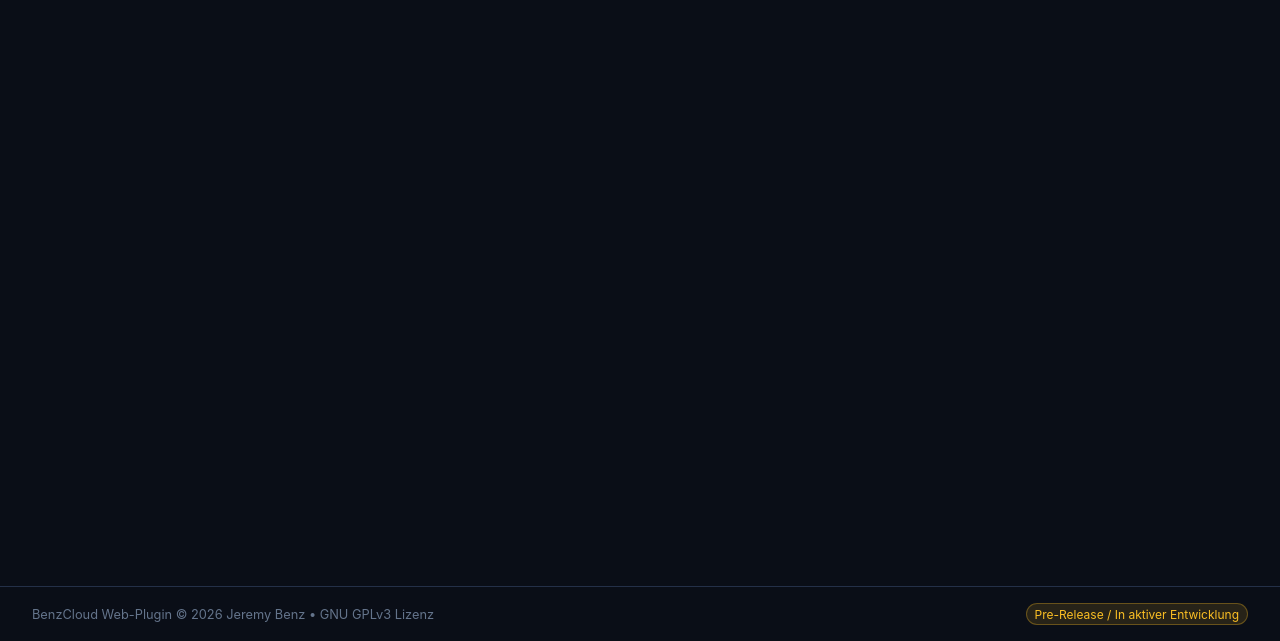
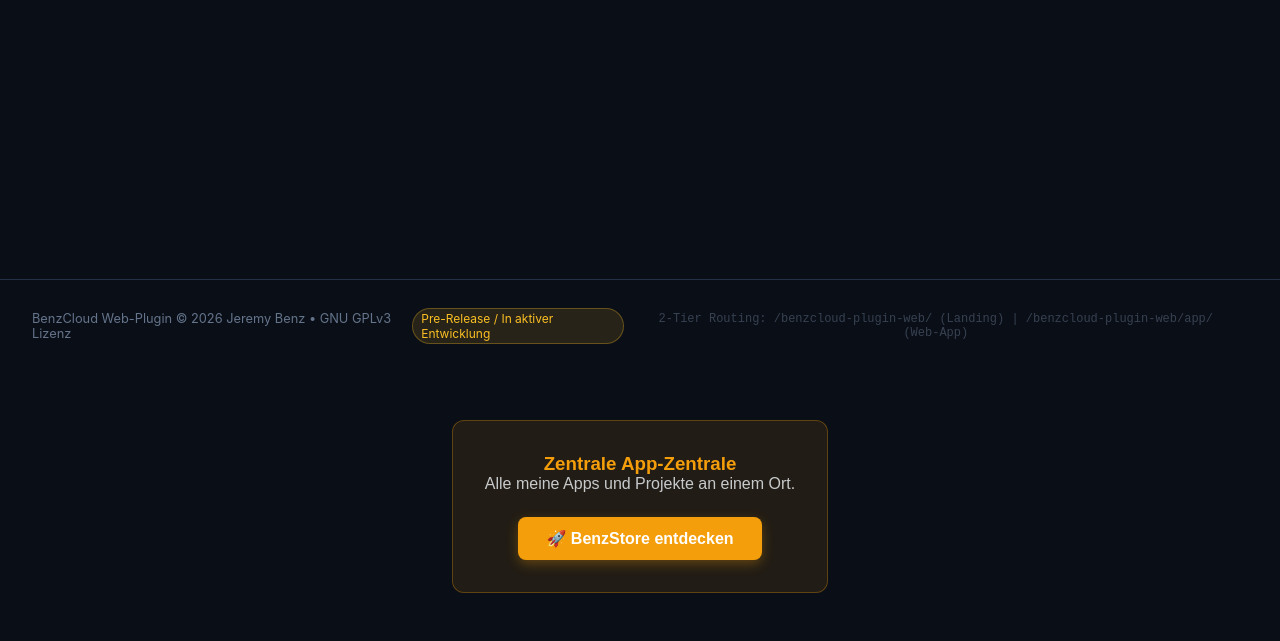
Before and after one commit to benzjeremy/benzcloud-plugin-web, a plain HTML site: page web/index.html in a window 1280 px wide. Shown: the part 159-800 px from the top of the page. Drawn offline with Linux system fonts and the light colour scheme; no server answers.

Commit message:
feat: apply website standards (Security, BenzStore CTA, 2-Tier Routing, Go-Install)

```diff
--- a/web/index.html
+++ b/web/index.html
@@ -1,6 +1,9 @@
 <!DOCTYPE html>
 <html lang="de" data-theme="dark">
 <head>
+  <meta http-equiv="Content-Security-Policy" content="default-src 'self'; script-src 'self' 'unsafe-inline'; style-src 'self' 'unsafe-inline'; img-src 'self' data: https:; font-src 'self'; frame-src 'none'; object-src 'none'; base-uri 'self';">
+  <meta http-equiv="X-Content-Type-Options" content="nosniff">
+  <meta name="referrer" content="strict-origin-when-cross-origin">
   <meta charset="UTF-8">
   <meta name="viewport" content="width=device-width, initial-scale=1.0">
   <title>BenzCloud – Web-Hosting Plugin</title>
@@ -69,8 +72,10 @@
   <footer class="app-footer">
     <span>BenzCloud Web-Plugin © 2026 Jeremy Benz • GNU GPLv3 Lizenz</span>
     <span class="pill-pre">Pre-Release / In aktiver Entwicklung</span>
+  <div class="routing-notice" style="text-align: center; padding: 1rem; font-size: 0.75rem; opacity: 0.5; font-family: monospace;">2-Tier Routing: /benzcloud-plugin-web/ (Landing) | /benzcloud-plugin-web/app/ (Web-App)</div>
   </footer>
 
   <script src="app.js"></script>
+  <section class="cta-section" style="margin: 3rem 0; text-align: center; font-family: sans-serif;"><div style="background: rgba(245, 158, 11, 0.1); border: 1px solid rgba(245, 158, 11, 0.3); border-radius: 12px; padding: 2rem; display: inline-block; max-width: 90%;"><h3 style="margin-top: 0; color: #f59e0b;">Zentrale App-Zentrale</h3><p style="margin-bottom: 1.5rem; opacity: 0.8;">Alle meine Apps und Projekte an einem Ort.</p><a class="btn-benzstore" href="https://benzjeremy.github.io/benzstore/" target="_blank" rel="noopener noreferrer" style="background: #f59e0b; color: #fff; padding: 12px 28px; border-radius: 8px; text-decoration: none; font-weight: bold; display: inline-block; box-shadow: 0 4px 12px rgba(245, 158, 11, 0.3);">🚀 BenzStore entdecken</a></div></section>
 </body>
 </html>
```
